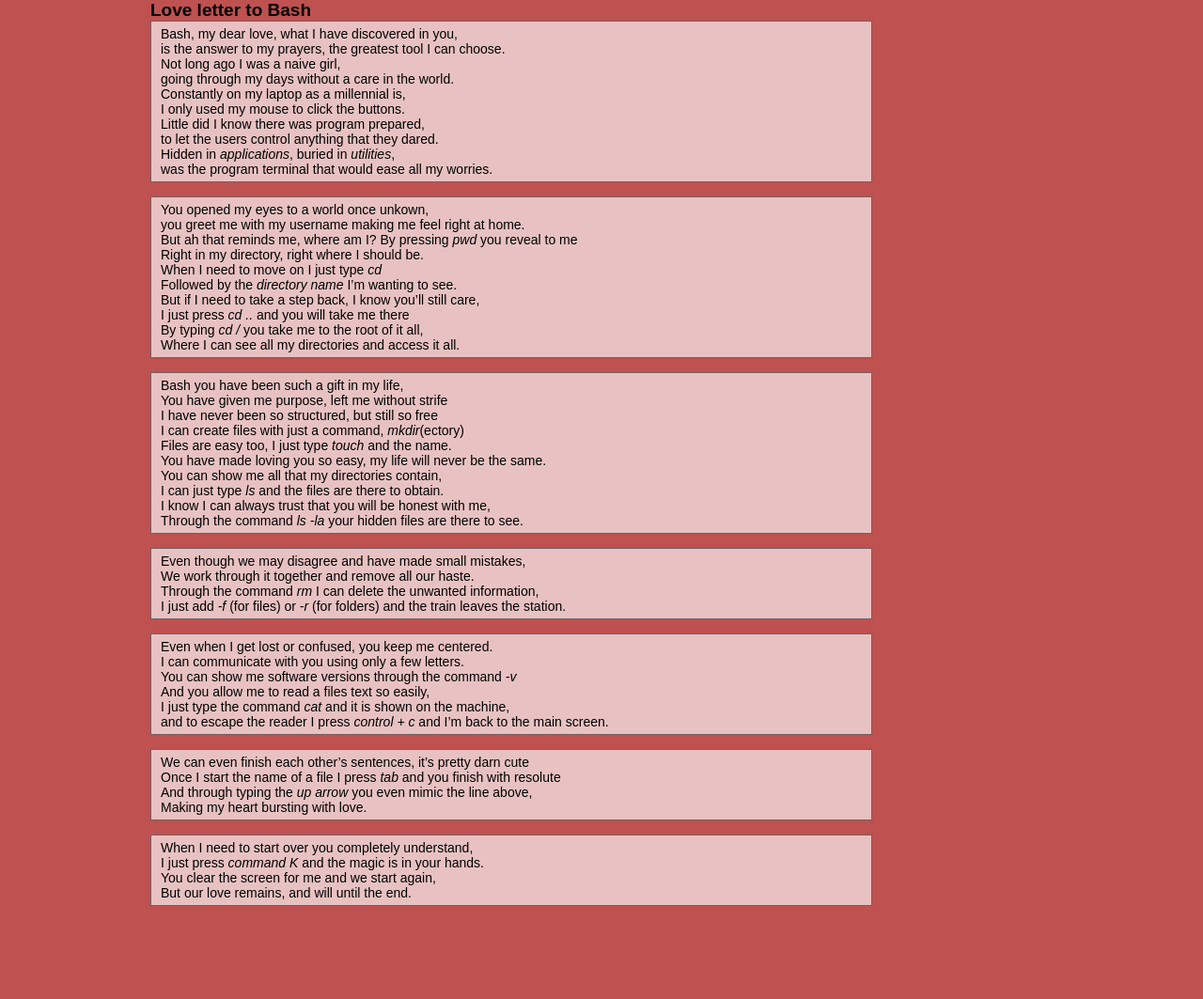
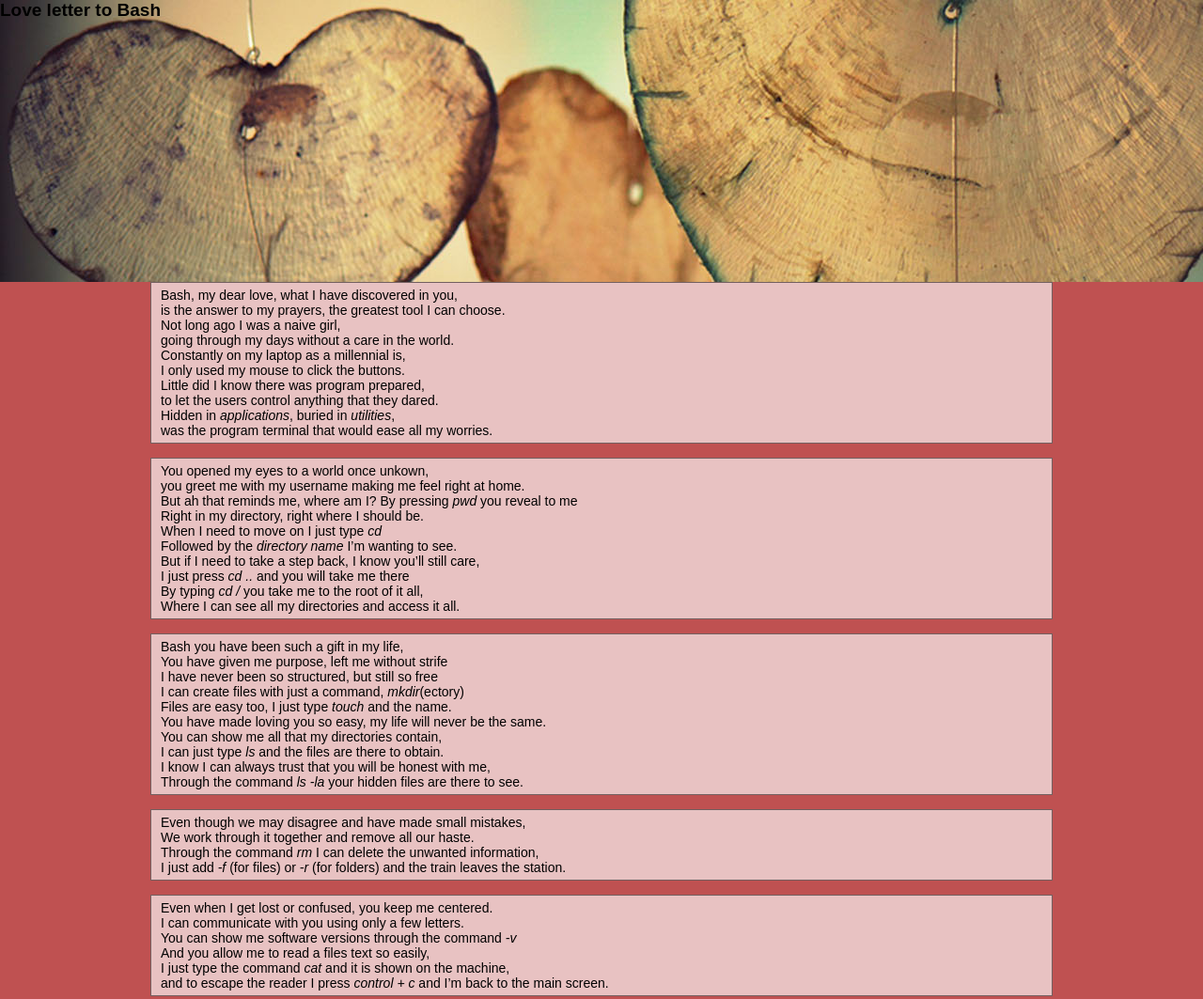
Before and after one commit to caitlin-murphy/bash-love-letter, a plain HTML site: page index.html in a window 1280 px wide. Shown: the top 1063 px of the page at 94% size. Before the commit the page ends 979 px from the top, so only its background shows below. Drawn offline with Linux system fonts and the light colour scheme.

Commit message:
adding banner image files

```diff
--- a/css/bash.css
+++ b/css/bash.css
@@ -50,10 +50,15 @@
 	margin: 0 auto;
 }
 
+
+.banner{
+	background-image:url(../img/heart-wood.jpg);
+	height: 300px;
+}
+
 h1{
 	font-size: 1.9em;
 }
-
 
 p{
 	font-size: 1.4em;
@@ -61,7 +66,6 @@ p{
 }
 
 .box{
-	width: 80%;
 	background: rgba(255, 255, 255, 0.65);
 	border: 1px solid rgba(0, 0, 0, 0.5);
 	padding: 5px 10px;
--- a/index.html
+++ b/index.html
@@ -6,10 +6,10 @@
 		<link rel="stylesheet" href="css/bash.css">
 	</head>
 	<body class="home">
-		<div class="container">
-			<header>
-				<h1>Love letter to Bash</h1>
+			<header class="banner">
+				<h1>Love letter to Bash </h1>
 			</header>
+			<div class="container">
 			<section>
 				<p class="box">
 				Bash, my dear love, what I have discovered in you, <br>
@@ -73,6 +73,7 @@
 				You clear the screen for me and we start again, <br>
 				But our love remains, and will until the end.
 				</p>
+				<p>Forever yours, <br> Caitlin</p>
 
 			</section>
 		</div>
```
Also changed, not shown: img/heart-wood.jpg (added), 1 other file.
